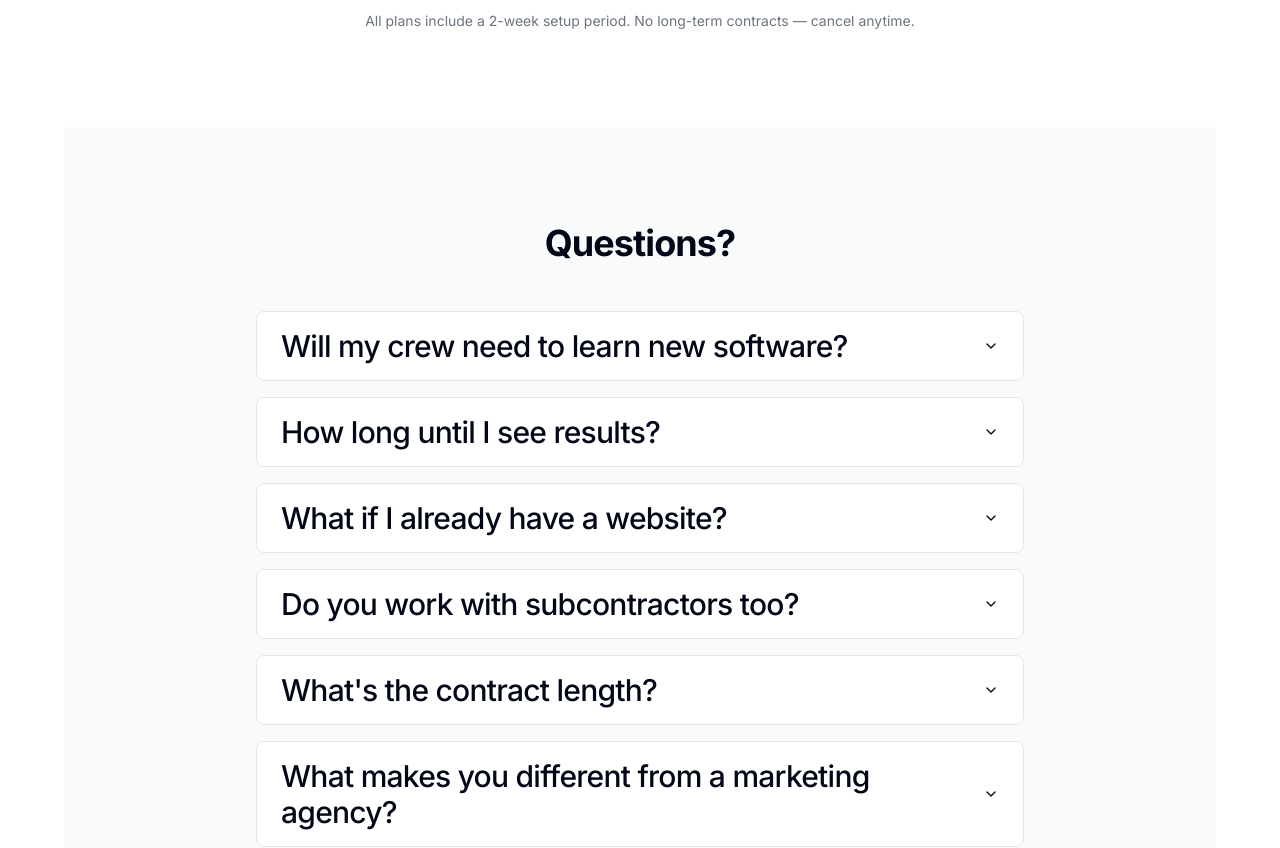
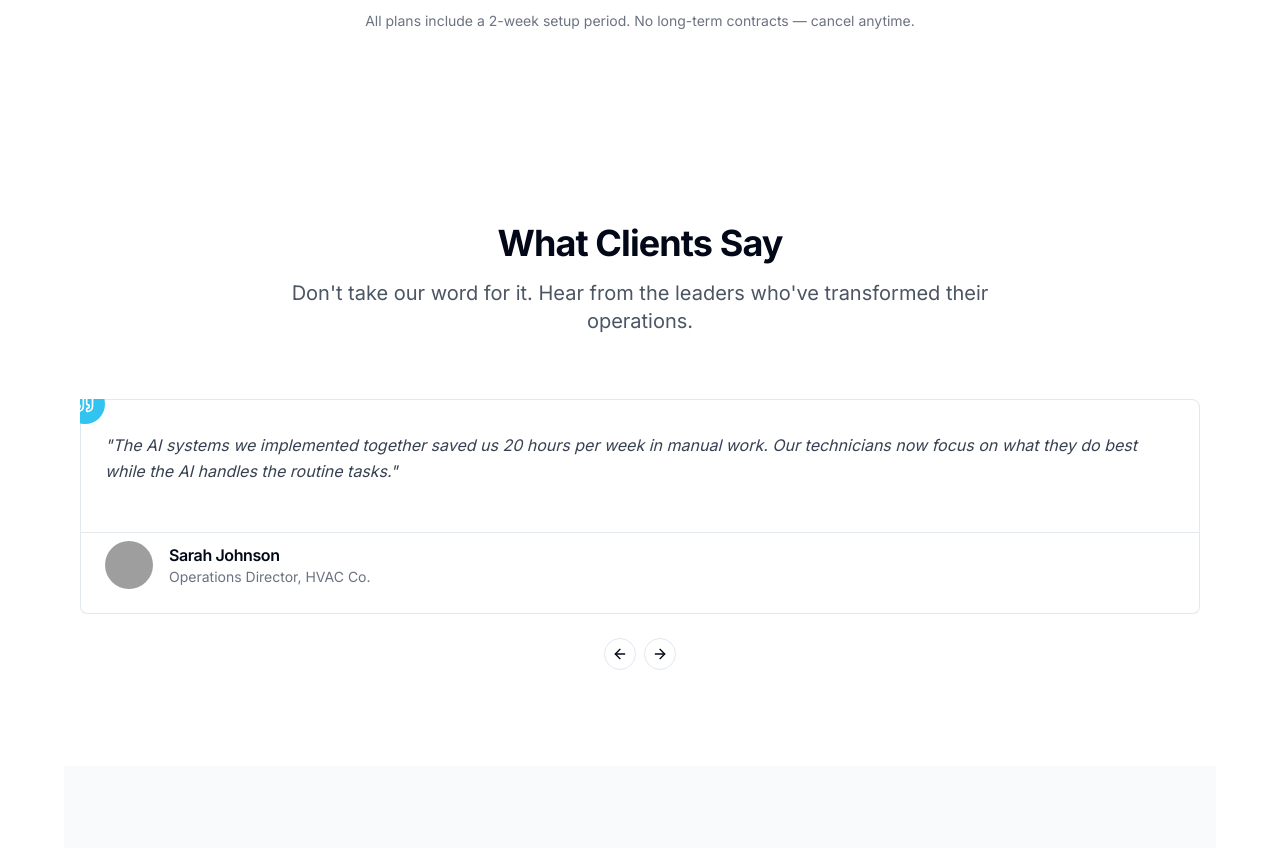
Before and after one commit to mutaaf/digital-craft-architect, a React (Vite) app: page /construction in a window 1280 px wide. Shown: the part 4580-5428 px from the top of the page. Built offline with nearby package versions, Linux system fonts and the light colour scheme; no server answers; grey boxes are pictures that could not be loaded.

Commit message:
gtm(TESTIMONIAL-VERTICAL-MATCH): Add construction-specific testimonials section to Construction page
Co-Authored-By: Claude Code Innovation Agent <noreply@anthropic.com>

```diff
--- a/src/pages/Construction.tsx
+++ b/src/pages/Construction.tsx
@@ -7,7 +7,8 @@ import StickyCTA from '@/components/StickyCTA';
 import ExitIntentPopup from '@/components/ExitIntentPopup';
 import LeadMagnetSection from '@/components/LeadMagnetSection';
 import SocialProofBar from '@/components/SocialProofBar';
-import { useContent } from '@/hooks/useContent';
+import Testimonials from '@/components/Testimonials';
+import { useContent, TestimonialItem } from '@/hooks/useContent';
 import { useAnalytics, trackCTAClick, useEngagementTracking } from '@/utils/analytics';
 import { getUtmParams } from '@/utils/utmTracker';
 import {
@@ -175,6 +176,27 @@ const PricingTier: React.FC<{
 /* ═══════════════════════════════════════════════════════════
    MAIN CONSTRUCTION PAGE
    ═══════════════════════════════════════════════════════════ */
+const constructionTestimonials: TestimonialItem[] = [
+  {
+    quote: "The AI systems we implemented together saved us 20 hours per week in manual work. Our technicians now focus on what they do best while the AI handles the routine tasks.",
+    author: "Sarah Johnson",
+    position: "Operations Director, HVAC Co.",
+    image: "https://images.unsplash.com/photo-1580489944761-15a19d654956?auto=format&fit=crop&w=300&q=80",
+  },
+  {
+    quote: "Finally, someone who understands both cutting-edge AI AND the realities of running a construction business. The perfect bridge we needed to modernize without disruption.",
+    author: "David Rodriguez",
+    position: "CEO, BuildRight Construction",
+    image: "https://images.unsplash.com/photo-1472099645785-5658abf4ff4e?auto=format&fit=crop&w=300&q=80",
+  },
+  {
+    quote: "Our lead response time went from hours to under a minute. We're booking more estimates than ever and our close rate jumped 30% in the first quarter.",
+    author: "Mike Palmer",
+    position: "Owner, Palmer Roofing & Siding",
+    image: "https://images.unsplash.com/photo-1507003211169-0a1dd7228f2d?auto=format&fit=crop&w=300&q=80",
+  },
+];
+
 const Construction: React.FC = () => {
   const { content } = useContent();
   const [formData, setFormData] = useState({
@@ -594,6 +616,12 @@ const Construction: React.FC = () => {
         </p>
       </section>
 
+      {/* ─── TESTIMONIALS ─── */}
+      <Testimonials
+        data={constructionTestimonials}
+        carouselConfig={{ mobile: 1, tablet: 2, desktop: 3 }}
+      />
+
       {/* ─── FAQ ─── */}
       <section className="container-section bg-gray-50 dark:bg-gray-900">
         <div className="text-center mb-12 animate-fade-in">
```
Also changed, not shown: 1 other file (tests, documents, lock files or other folders).
